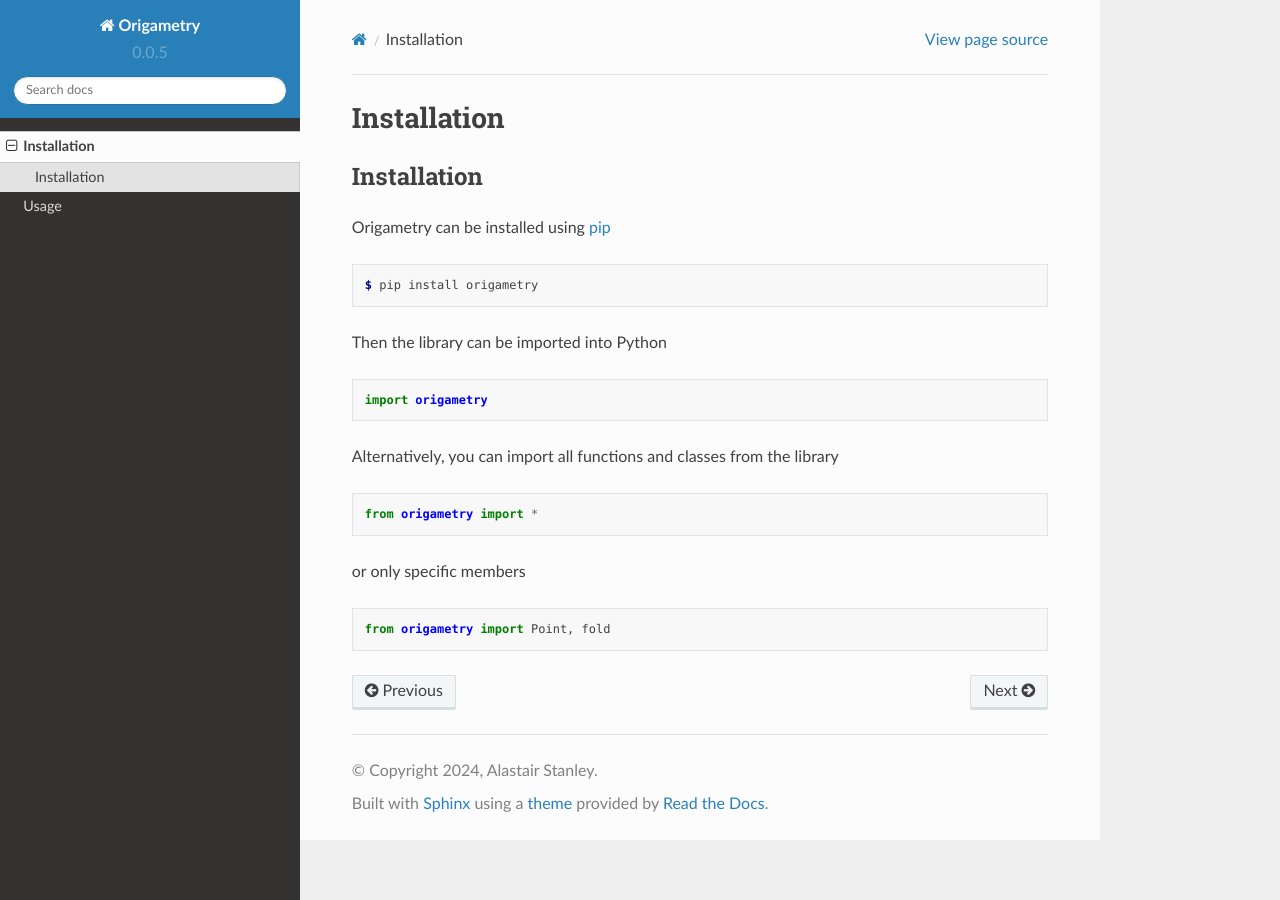
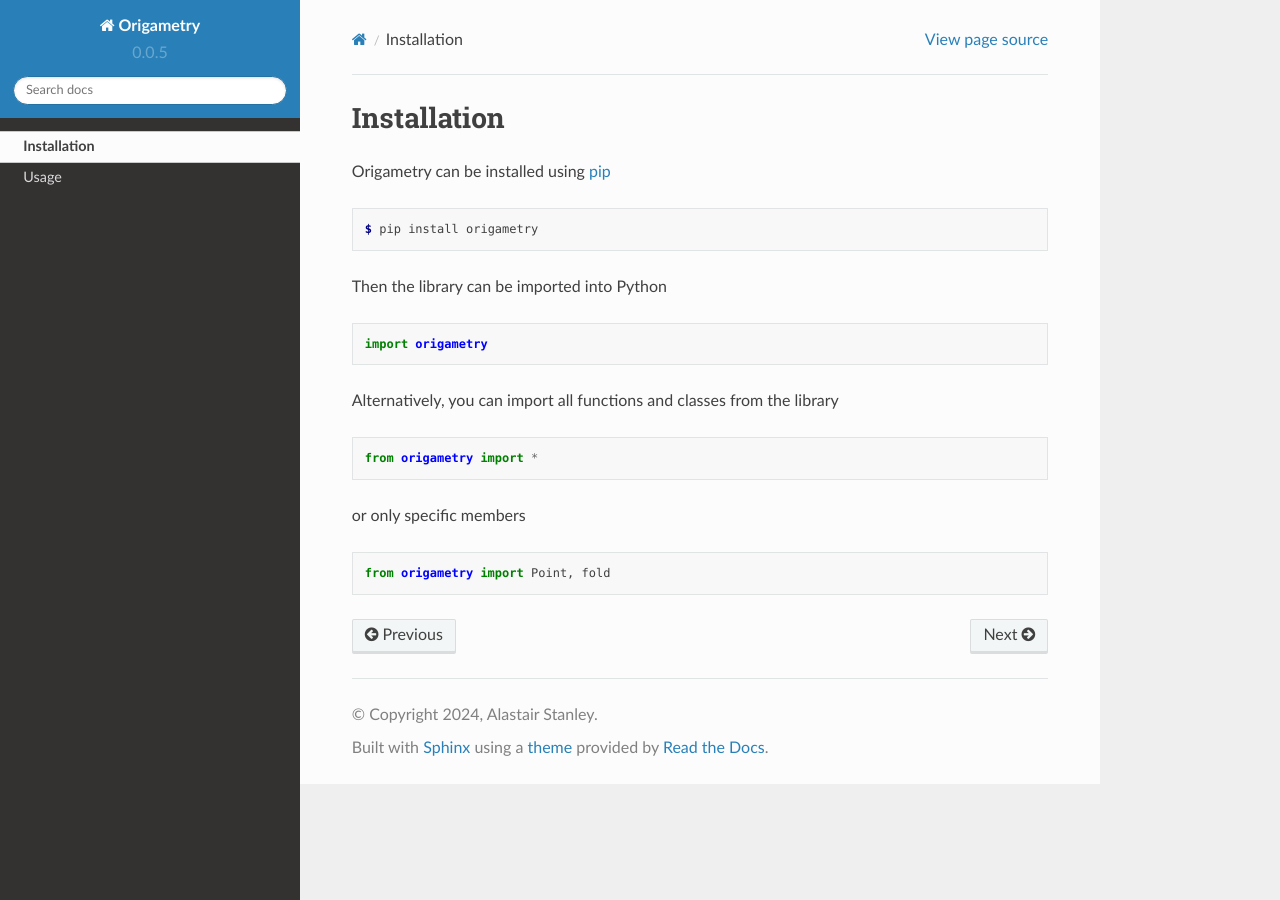
Before and after one commit to optim-ally/origametry, a Sphinx documentation site: the page built from docs/source/installation.rst, in a window 1280 px wide. Built offline with Sphinx 7.4.7 and the Read the Docs theme 2.0.0, drawn with Linux system fonts in a browser that asks for light colours.

Commit message:
fix linkage

```diff
--- a/docs/source/installation.rst
+++ b/docs/source/installation.rst
@@ -1,10 +1,5 @@
 Installation
 ============
-
-.. _installation:
-
-Installation
-------------
 
 Origametry can be installed using `pip <https://pip.pypa.io/en/stable/user_guide/>`_
 
--- a/docs/source/usage.rst
+++ b/docs/source/usage.rst
@@ -96,7 +96,9 @@
    # vertical line
    line = Line(math.inf)
 
-* as the result of a :ref:`fold<Simulating folds>`.
+* as the result of a :ref:`fold <_simulating_folds>`.
+
+.. _simulating_folds:
 
 Simulating folds
 ----------------
```
